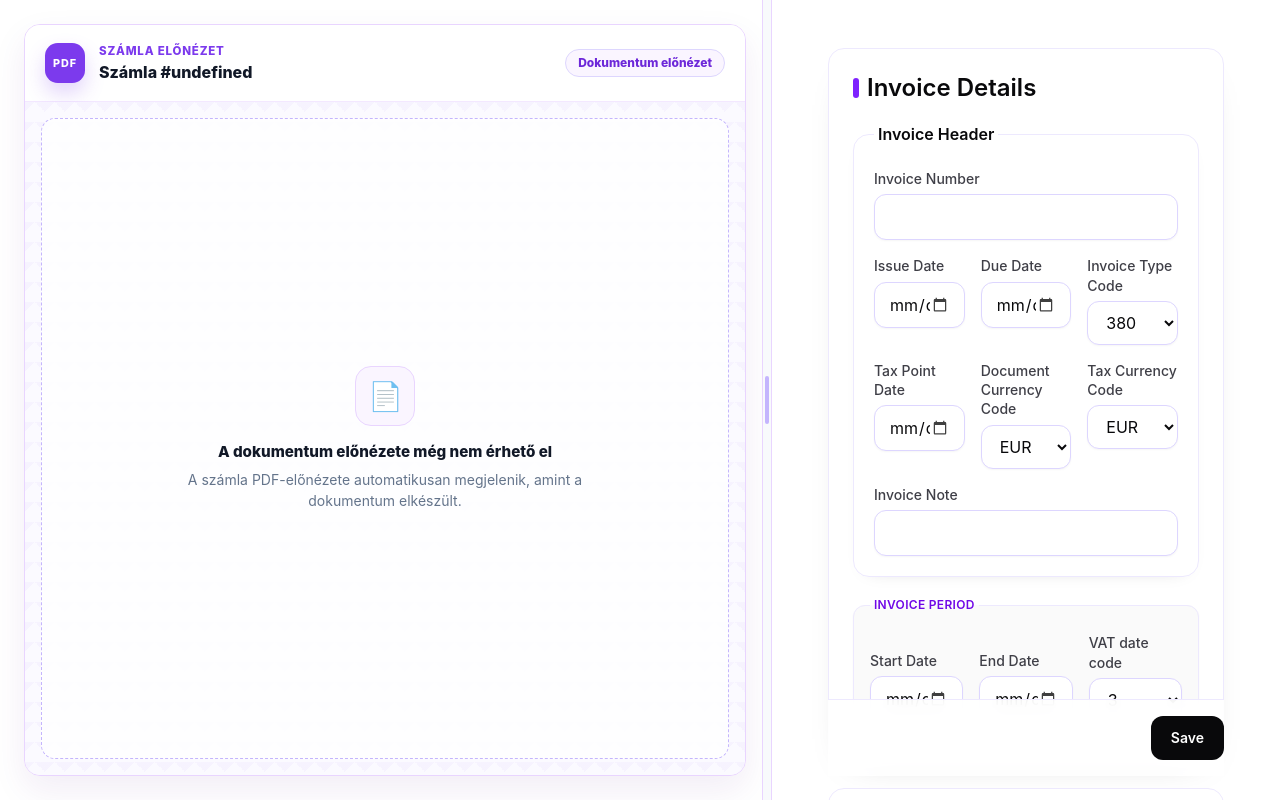
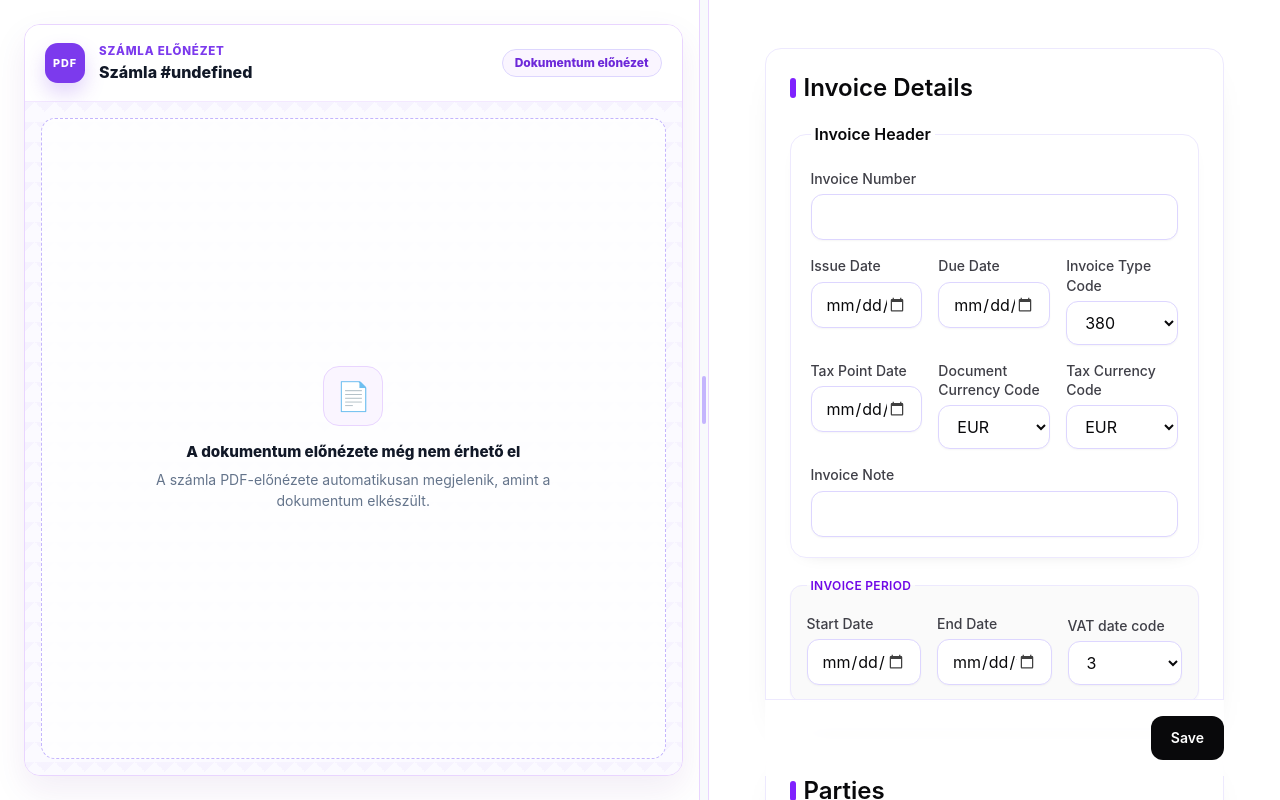
Before and after one commit to Antal-Teofil/Invoice-Processing-Pipeline, a React (Vite) app in the folder InvoiceProcessingPipeline/InvoiceProcessingPipeline.Dashboard/: page /editor in a window 1280 px wide. Built offline with nearby package versions, Linux system fonts and the light colour scheme.

Commit message:
editor page crucial components

```diff
--- a/InvoiceProcessingPipeline/InvoiceProcessingPipeline.Dashboard/src/pages/EditorPage.tsx
+++ b/InvoiceProcessingPipeline/InvoiceProcessingPipeline.Dashboard/src/pages/EditorPage.tsx
@@ -20,7 +20,7 @@ export function EditorPage({
   return (
     <main className="editor-page-shell">
       <Group orientation="horizontal" className="editor-page-panels">
-        <Panel defaultSize="60%" minSize="25%">
+        <Panel defaultSize="60%" minSize="25%" maxSize="55%">
           <section className="editor-viewer-panel">
             <InvoiceViewer
               url={invoiceURL}
```
